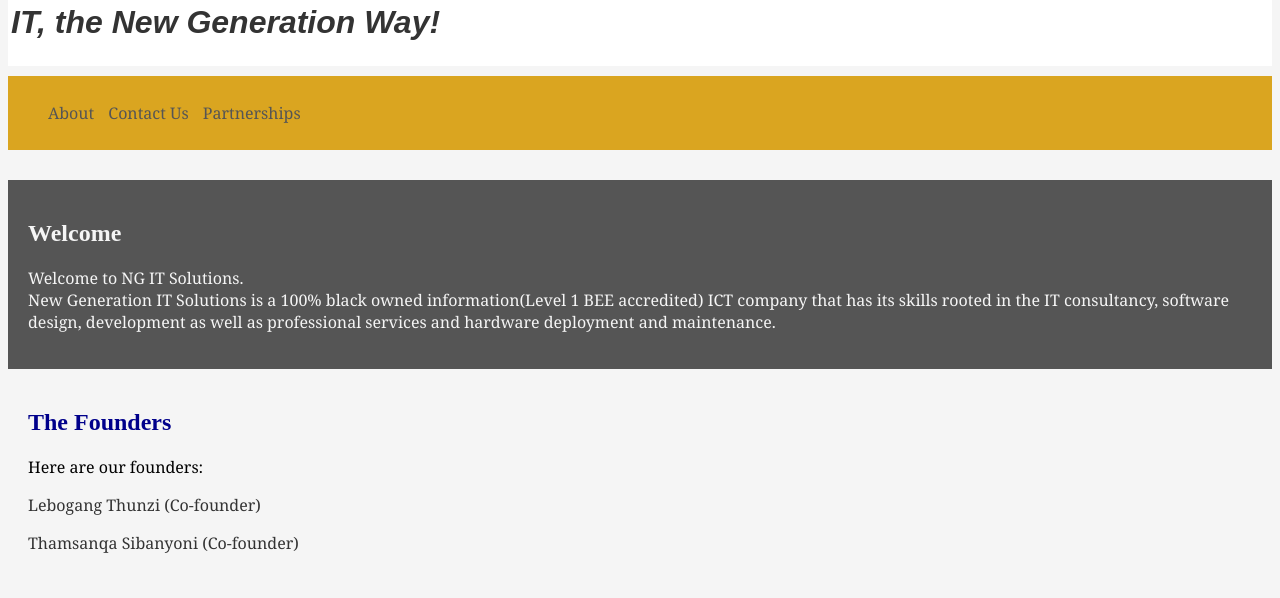
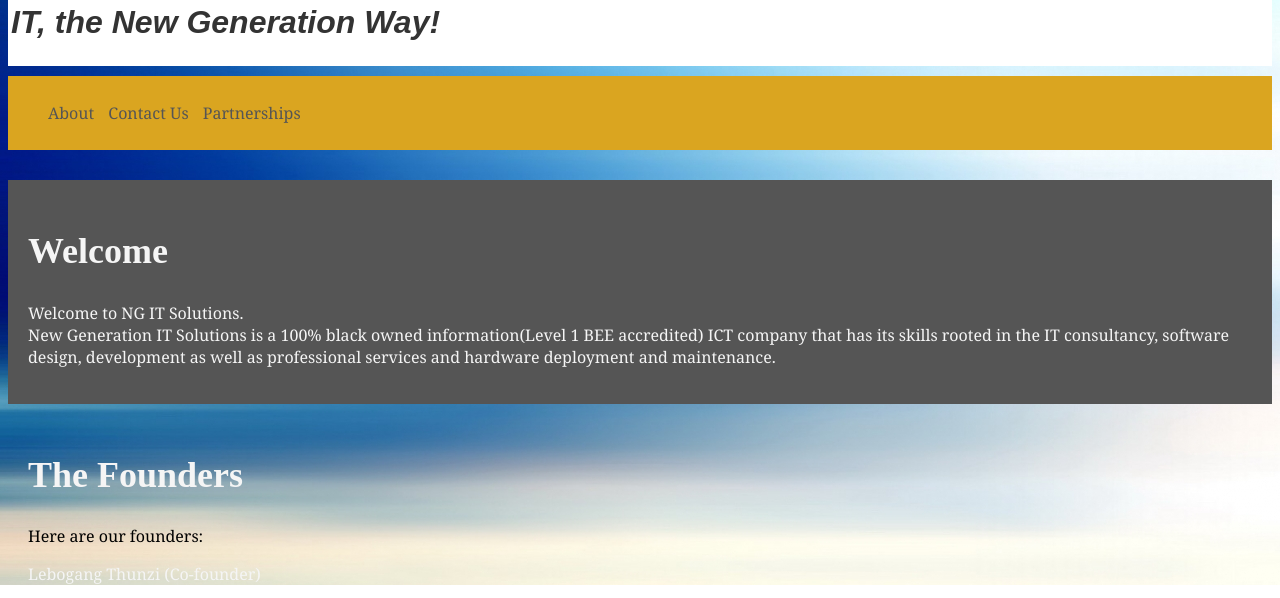
Before and after one commit to PKUltimate-Coder/web_site, a plain HTML site: page index.html in a window 1280 px wide. Shown: the part 183-781 px from the top of the page. Drawn offline with Linux system fonts and the light colour scheme.

Commit message:
second commit

```diff
--- a/_site_pages/css_styles/about.css
+++ b/_site_pages/css_styles/about.css
@@ -1,5 +1,7 @@
 body {
-	background-color:whitesmoke;
+	background-image: url("../images/_background.jpg");
+	background-repeat: no-repeat;
+	background-attachment: fixed;
 	font-family: 'Times New Roman', Times, serif;
 
 }
@@ -35,7 +37,6 @@ body {
 
 #navBar a:visited{
     color:black;
-    text-decoration:underline;
 }
 
 #navBar a:hover{
@@ -54,12 +55,13 @@ footer{
 }
 
 #main-header{
-	background-color: white;
 	padding:3px;
 }
 
 #main-header h1{
 	color: blue;
+	font-size: 36px;
+	font-family: 'Times New Roman', Times, serif;
 }
 
 #about
@@ -71,11 +73,11 @@ footer{
 #vision
 {
 	color : black;
-	padding: 10px;
+	padding: 20px;
 }
 
 #mission
 {
-	color : #555;
-	padding:10px;
+	color : royalblue;
+	padding:20px;
 }
--- a/_site_pages/css_styles/contact.css
+++ b/_site_pages/css_styles/contact.css
@@ -18,7 +18,6 @@
 
 #navBar a:visited{
     color:black;
-    text-decoration:underline;
 }
 
 #navBar a:hover{
@@ -39,7 +38,9 @@
 }
 
 body {
-    background-color: whitesmoke;
+    background-image: url("../images/_background.jpg");
+	background-repeat: no-repeat;
+	background-attachment: fixed;
 }
 
 footer{
--- a/_site_pages/css_styles/partnerships.css
+++ b/_site_pages/css_styles/partnerships.css
@@ -37,9 +37,10 @@
 }
 
 body {
-    background-color:whitesmoke;
+    background-image: url("../images/_background.jpg");
+	background-repeat: no-repeat;
+	background-attachment: fixed;
 }
-
 footer{
 	text-align: center;
 	color:#555;
--- a/css_styles/index.css
+++ b/css_styles/index.css
@@ -35,10 +35,13 @@
 	padding-bottom:10px;
 	margin-bottom: 30px;
 	margin-top: 10px;
+	background-attachment: fixed;
 }
 
 body {
-	background-color:whitesmoke;
+	background-image: url("../images/_background.jpg");
+	background-repeat: no-repeat;
+	background-attachment: fixed;
 	font-family: Cambria, Cochin, Georgia, Times, 'Times New Roman', serif;
 }
 
@@ -70,15 +73,16 @@ footer{
 {
 	font-family : 'Times New Roman', Times, serif;
 	color:rgb(245, 245, 245);
+	font-size: 36px;
 }
 
 #founders a{
-	color:#333;
+	color:whitesmoke;
 	text-decoration: none;
 }
 
 #founders a:visited{
-	color:#555;
+	color:goldenrod;
 }
 
 #founders a:hover{
@@ -98,7 +102,8 @@ footer{
 
 #founders h2
 {
-	color: darkblue;
+	color: whitesmoke;
+	font-size : 36px;
 	font-family: 'Times New Roman', Times, serif;
 }
 
--- a/index.html
+++ b/index.html
@@ -2,14 +2,16 @@
 <html>
 	<head>
 		<link rel="stylesheet" type="text/css" href="css_styles/index.css"/>
-		<title>NG IT Solutions Home</title>
+		<title>Home | NG IT Solutions</title>
+		<link type="image/x-icon" rel="shortcut icon" href="images/favicon.png">
 		<meta lang="en-gb">
 		<meta name="keywords" content="IT, Black-Owned, BEE Level 1, Lebogang Thunzi, NG IT Solutions, Thamsanqa Sibanyoni, software design, software development, ">
 		<meta name="description" content="Home Page containing information about the company">
 	</head>
+
 	<body>
 		<header id="main-header">
-			<img src="images/logo.jpg" width = "150" height = "150" id="logo"/>
+			<img src="images/logo.jpg" alt="Company Logo" width = "150" height = "150" id="logo"/>
 			<h1><em>IT, the New Generation Way!</em></h1>
 		</header>
 
```
Also changed, not shown: _site_pages/about.html (+4 -3 lines), _site_pages/contact.html (+3 -2 lines), _site_pages/partnerships.html (+3 -2 lines), images/_background.jpg (added), images/favicon.png (added).
